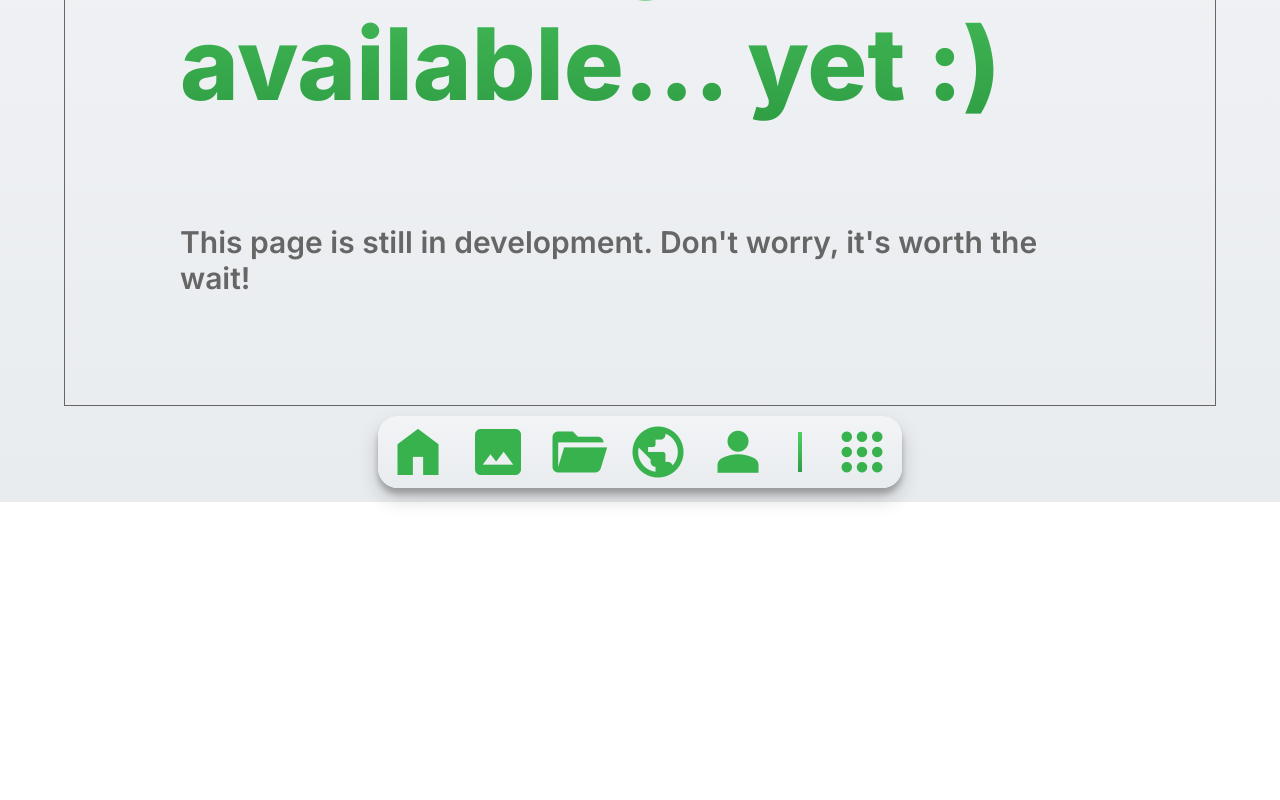
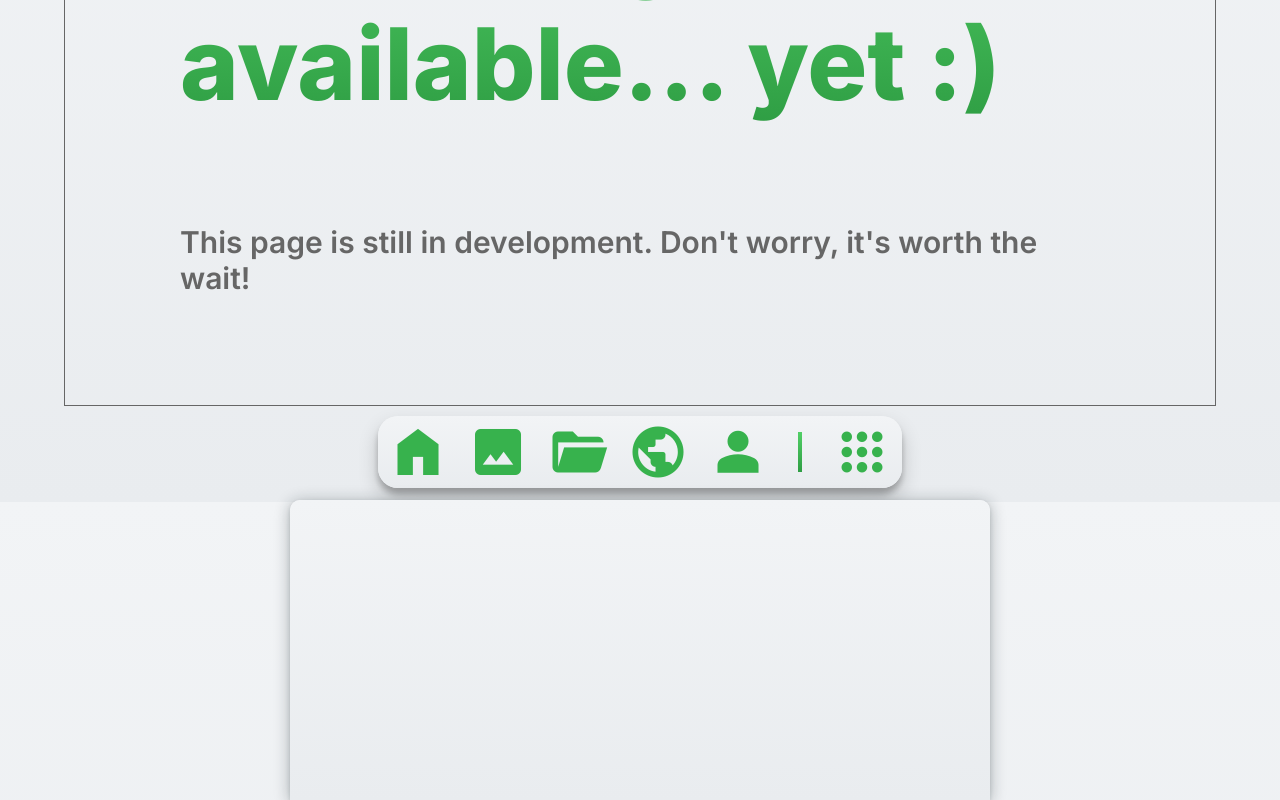
Before and after one commit to MateuszGurdala/uPhoto, an Angular app in the folder UI/: page /app/home in a window 1280 px wide. Shown: the part 300-1100 px from the top of the page. Before the commit the page ends 802 px from the top, so only its background shows below. Built offline with nearby package versions, Linux system fonts and the light colour scheme.

Commit message:
Added apps modal base

```diff
--- a/UI/src/app/shared/components/app-root/app-root.component.html
+++ b/UI/src/app/shared/components/app-root/app-root.component.html
@@ -3,7 +3,8 @@
         <span routerLink="/sign-in" uIcon uTextColorReact>logout</span>
     </div>
 </u-header>
-<section>
+<section #appSection>
     <router-outlet/>
 </section>
-<u-navbar/>
+<u-navbar #navbar/>
+<u-apps-modal [sectionElementRef]="appSection" [showAllAppsEmitter]="navbar.showAllApps"/>
--- a/UI/src/app/shared/components/app-root/app-root.component.ts
+++ b/UI/src/app/shared/components/app-root/app-root.component.ts
@@ -6,6 +6,7 @@ import { NavbarComponent } from '../navbar/navbar.component';
 import { NgClass } from '@angular/common';
 import { RouterLink, RouterOutlet } from '@angular/router';
 import { TextColorReactDirective } from '../../directives/text-color-react.directive';
+import { AppsModalComponent } from '../apps-modal/apps-modal.component';
 
 @Component({
 	selector: 'u-app-root',
@@ -18,7 +19,8 @@ import { TextColorReactDirective } from '../../directives/text-color-react.direc
 		IconDirective,
 		NavbarComponent,
 		NgClass,
-		RouterOutlet
+		RouterOutlet,
+		AppsModalComponent
 	],
 	templateUrl: './app-root.component.html',
 	styleUrl: './app-root.component.css'
--- /dev/null
+++ b/UI/src/app/shared/components/apps-modal/apps-modal.component.css
@@ -0,0 +1,21 @@
+:host {
+    --modal-width: 70em;
+    --modal-height: 30em;
+    --border-radius: 1em;
+}
+
+div {
+    background-image: var(--main-gradient);
+    border-radius: var(--border-radius) var(--border-radius) 0 0;
+    box-shadow: rgba(14, 30, 37, 0.12) 0 0.2em 0.4em 0, rgba(14, 30, 37, 0.32) 0 0.2em 1.6em 0;
+    height: var(--modal-height);
+    left: calc((100% - var(--modal-width)) / 2);
+    position: absolute;
+    top: 100%;
+    transition: top 0.6s;
+    width: var(--modal-width);
+}
+
+.visible {
+    top: calc(100% - var(--modal-height));
+}
--- /dev/null
+++ b/UI/src/app/shared/components/apps-modal/apps-modal.component.html
@@ -0,0 +1,3 @@
+<div [ngClass]="{'visible': isVisible}">
+
+</div>
--- /dev/null
+++ b/UI/src/app/shared/components/apps-modal/apps-modal.component.ts
@@ -0,0 +1,20 @@
+import { Component, EventEmitter, Input, OnInit } from '@angular/core';
+import { NgClass } from '@angular/common';
+
+@Component({
+	selector: 'u-apps-modal',
+	standalone: true,
+	imports: [NgClass],
+	templateUrl: './apps-modal.component.html',
+	styleUrl: './apps-modal.component.css'
+})
+export class AppsModalComponent implements OnInit {
+	@Input() showAllAppsEmitter: EventEmitter<any>;
+	@Input() sectionElementRef: HTMLElement;
+	public isVisible: boolean = false;
+
+	ngOnInit(): void {
+		this.showAllAppsEmitter.subscribe((): boolean => this.isVisible = true);
+		this.sectionElementRef.addEventListener('click', (): boolean => this.isVisible = false);
+	}
+}
--- a/UI/src/app/shared/components/navbar/navbar.component.html
+++ b/UI/src/app/shared/components/navbar/navbar.component.html
@@ -5,5 +5,5 @@
     <span routerLink="places" uIcon uTextColorReact>public</span>
     <span routerLink="account" uIcon uTextColorReact>person</span>
     <div class="split"></div>
-    <span uIcon uTextColorReact>apps</span>
+    <span (click)="onShowAllApps()" uIcon uTextColorReact>apps</span>
 </div>
--- a/UI/src/app/shared/components/navbar/navbar.component.ts
+++ b/UI/src/app/shared/components/navbar/navbar.component.ts
@@ -1,4 +1,4 @@
-import { Component } from '@angular/core';
+import { Component, EventEmitter, Output } from '@angular/core';
 import { IconDirective } from '../../directives/icon.directive';
 import { TextColorReactDirective } from '../../directives/text-color-react.directive';
 import { RouterLink } from '@angular/router';
@@ -15,5 +15,9 @@ import { RouterLink } from '@angular/router';
 	styleUrl: './navbar.component.css'
 })
 export class NavbarComponent {
+	@Output() showAllApps: EventEmitter<void> = new EventEmitter<void>();
 
+	public onShowAllApps(): void {
+		this.showAllApps.emit();
+	}
 }
```
